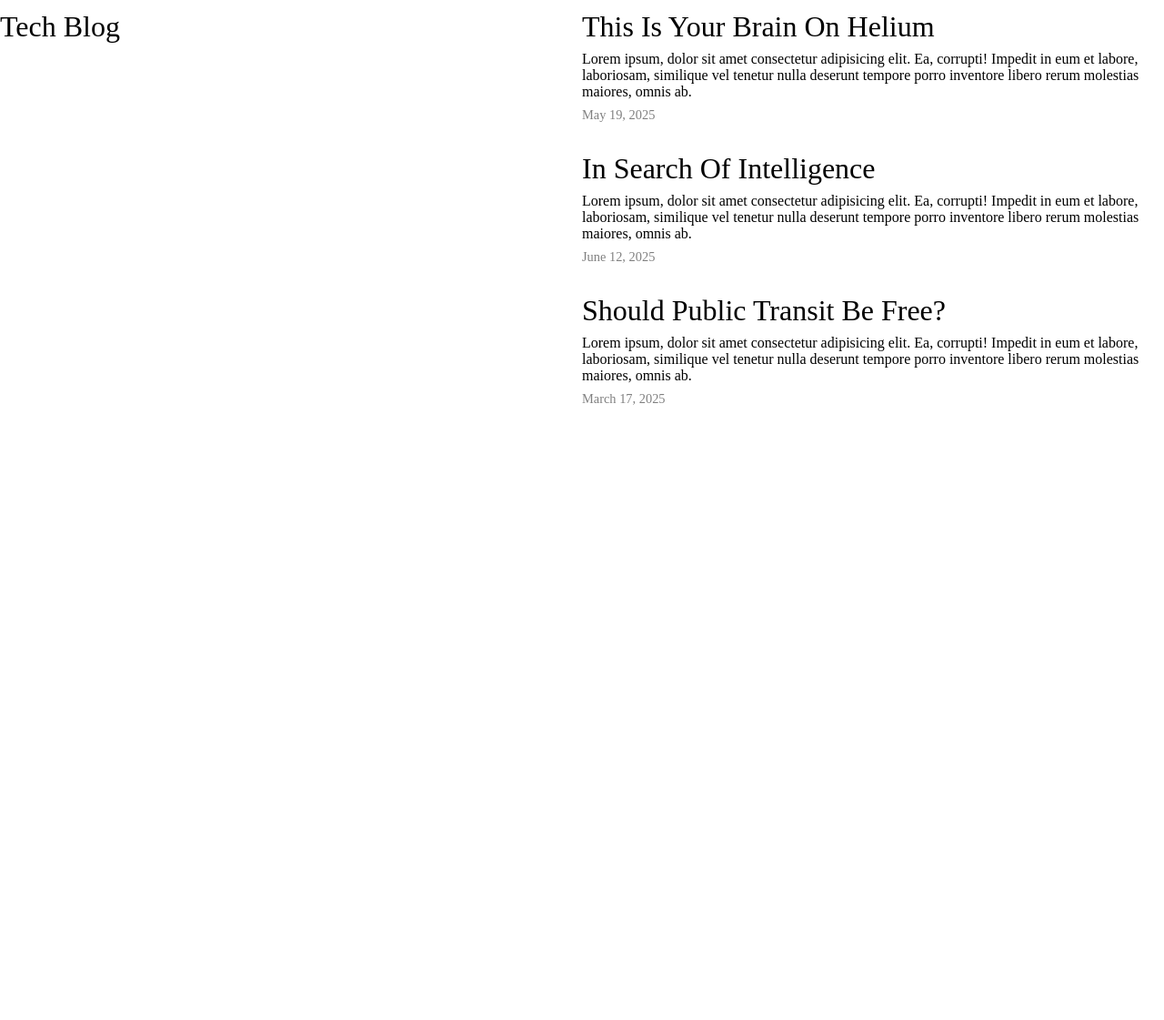
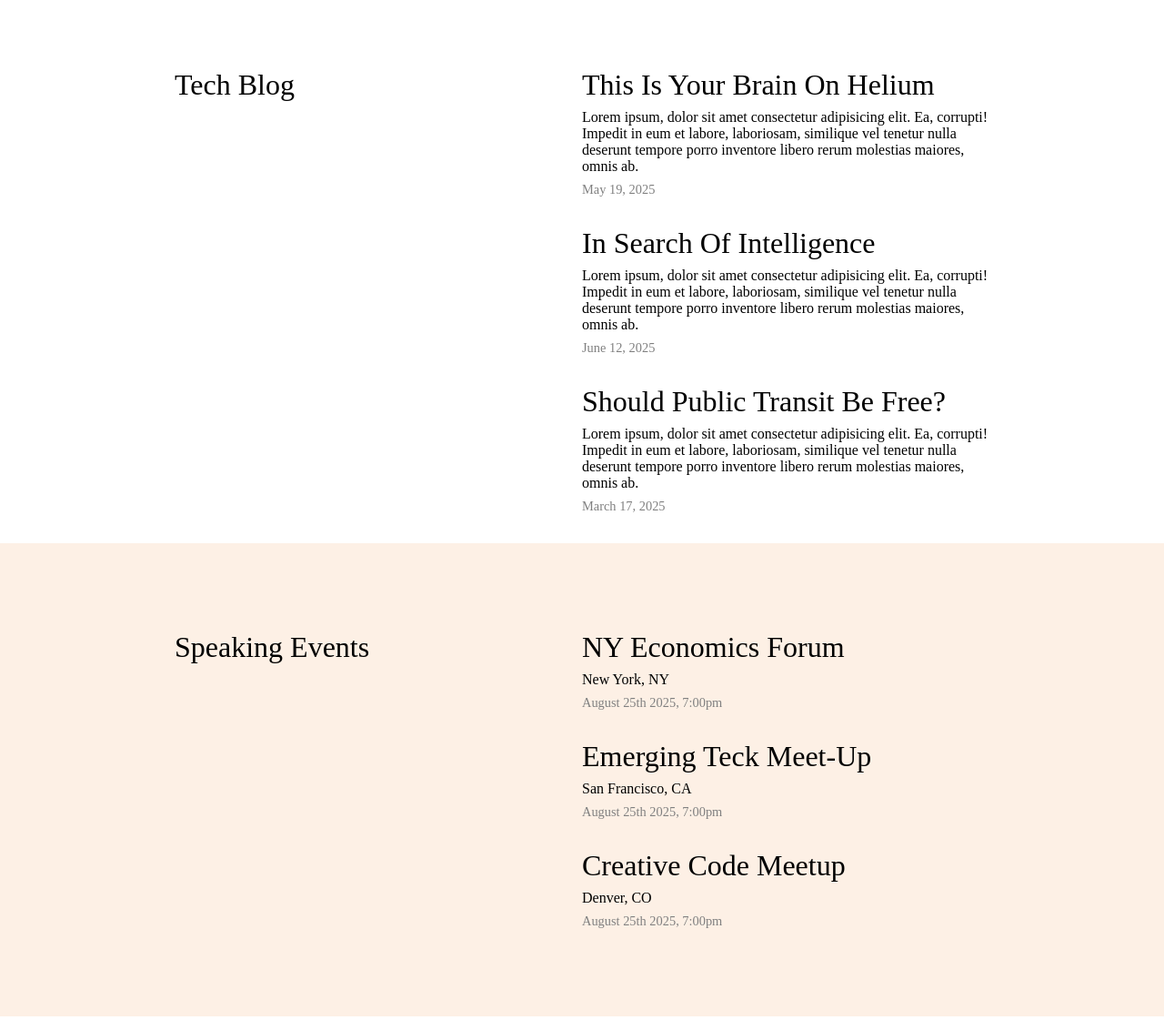
Before and after one commit to ahoroufi/HC-Hazel-CV, a plain HTML site: page index.html in a window 1280 px wide. Shown: the part 1095-2216 px from the top of the page at 91% size. Before the commit the page ends 1574 px from the top, so only its background shows below. Drawn offline with Linux system fonts and the light colour scheme; a web font is replaced by a local one.

Commit message:
Adding the events section

```diff
--- a/index.css
+++ b/index.css
@@ -77,6 +77,16 @@ body {
     font-size: 1.25rem;
     margin: 8px 0;
 }
+
+.blog-section {
+    background-color: white;
+    padding: 64px 0;
+}
+
+.blog-content {
+  padding: 0 15%;
+}
+
 .two-column-section .blog-posts {
     width: 50%;
     float: left;
@@ -103,3 +113,38 @@ body {
 .blog-posts p {
     margin: 8px 0;
 }
+
+.events-section {
+    background-color: #fdf0e5;
+    padding: 64px 0;
+    display: inline-block;
+    width: 100%;
+}
+
+.events-content {
+    padding: 0 15%;
+}
+
+.events-card {
+    width: 50%;
+    float: left;
+    margin-top: 24px;
+}
+
+.events-card p {
+    margin: 8px 0;
+}
+
+.events-title {
+    font-size: 1.5rem;
+}
+
+.event-location {
+    font-size: 1rem;;
+}
+
+.events-card .event-date {
+    font-size: 0.9rem;
+    color: grey;
+    margin-bottom: 32px;
+}
--- a/index.html
+++ b/index.html
@@ -78,5 +78,24 @@
             </div>
         </div>
     </section>
+    <section class="events-section">
+        <div class="events-content">
+            <div class="two-column-section">
+                <p>Speaking Events</p>
+                <div class="events-card">
+                    <p class="event-title">NY Economics Forum</p>
+                    <p class="event-location">New York, NY</p>
+                    <p class="event-date">August 25th 2025, 7:00pm</p>
+                    <p class="event-title">Emerging Teck Meet-Up</p>
+                    <p class="event-location">San Francisco, CA</p>
+                    <p class="event-date">August 25th 2025, 7:00pm</p>
+                    <p class="event-title">Creative Code Meetup</p>
+                    <p class="event-location">Denver, CO</p>
+                    <p class="event-date">August 25th 2025, 7:00pm</p>
+                </div>
+
+            </div>
+        </div>
+    </section>
 </body>
 </html>
```
